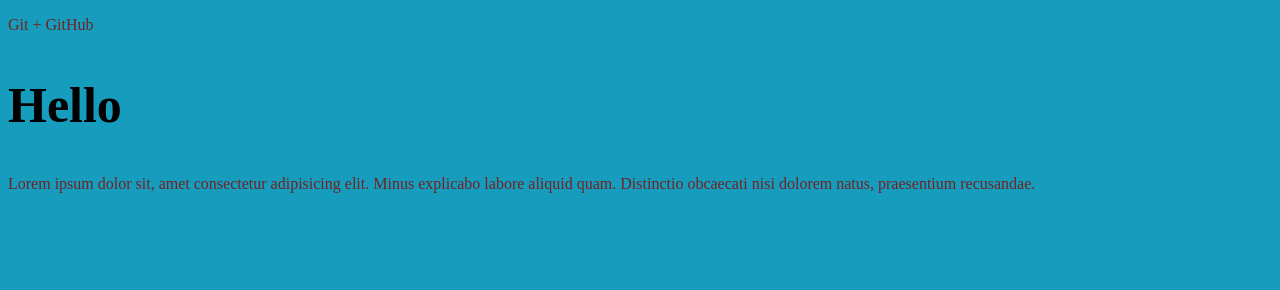
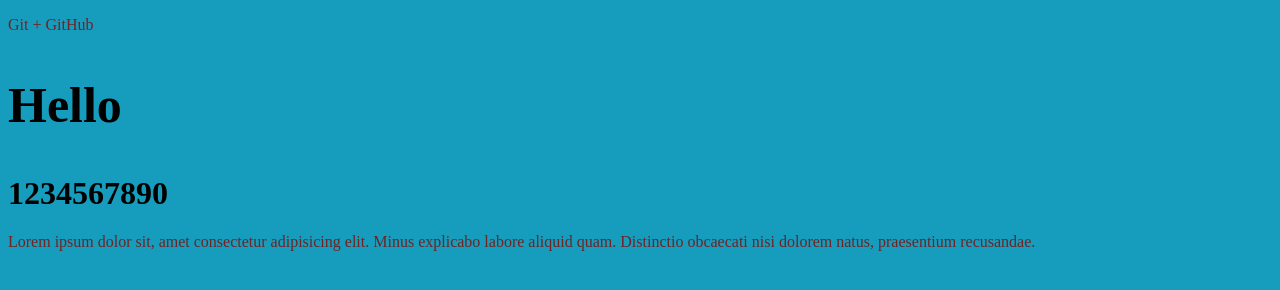
Before and after one commit to TimaNUO/Projects, a plain HTML site: page gitTest/index.html in a window 1280 px wide. Drawn offline with Linux system fonts and the light colour scheme.

Commit message:
4 commit

```diff
--- a/gitTest/index.html
+++ b/gitTest/index.html
@@ -10,6 +10,7 @@
     <body>
         <p>Git + GitHub</p>
         <h2>Hello</h2>
+        <h1>1234567890</h1>
         <p>Lorem ipsum dolor sit, amet consectetur adipisicing elit. Minus explicabo labore aliquid quam. Distinctio obcaecati nisi dolorem natus, praesentium recusandae.</p>
     </body>
 </html>
```
